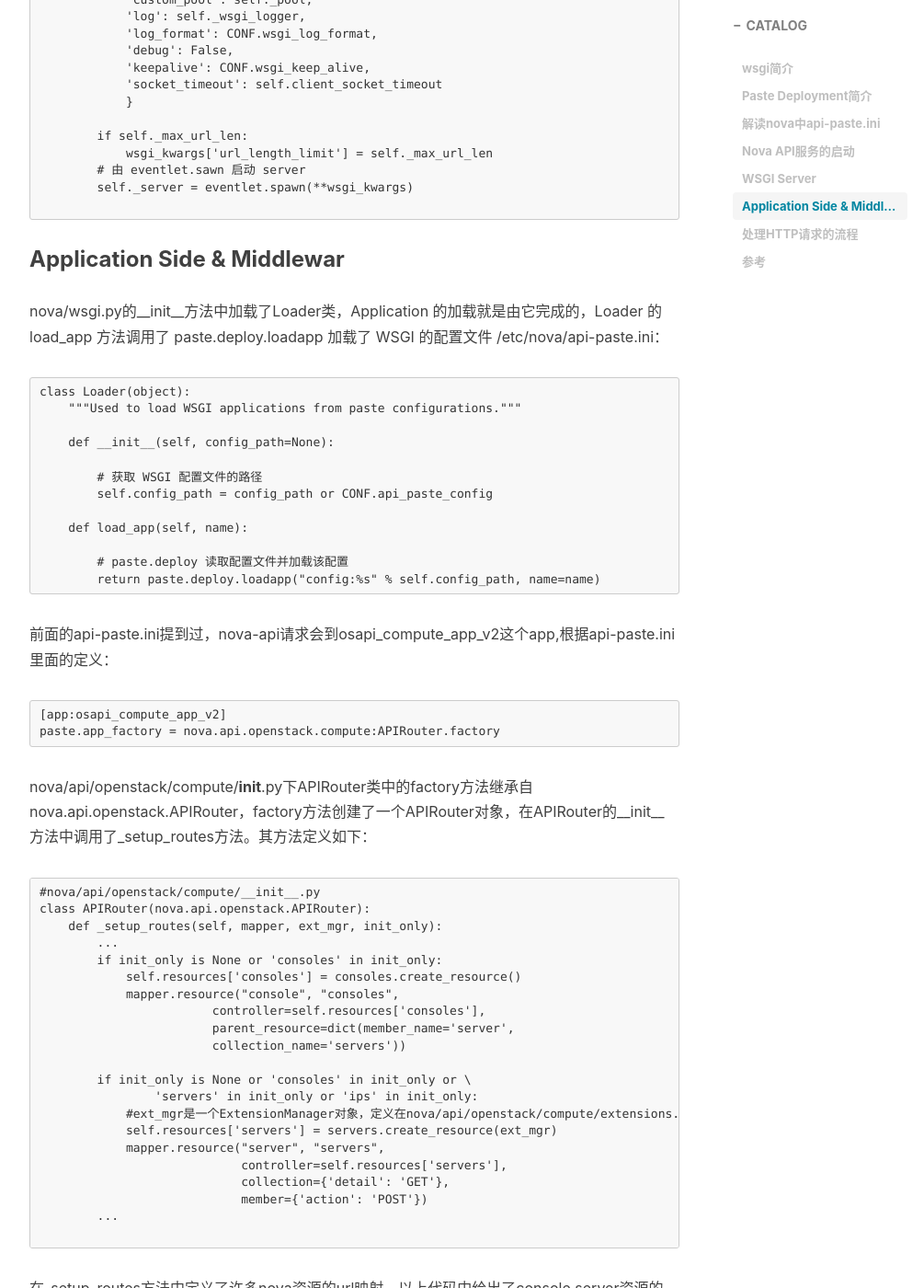
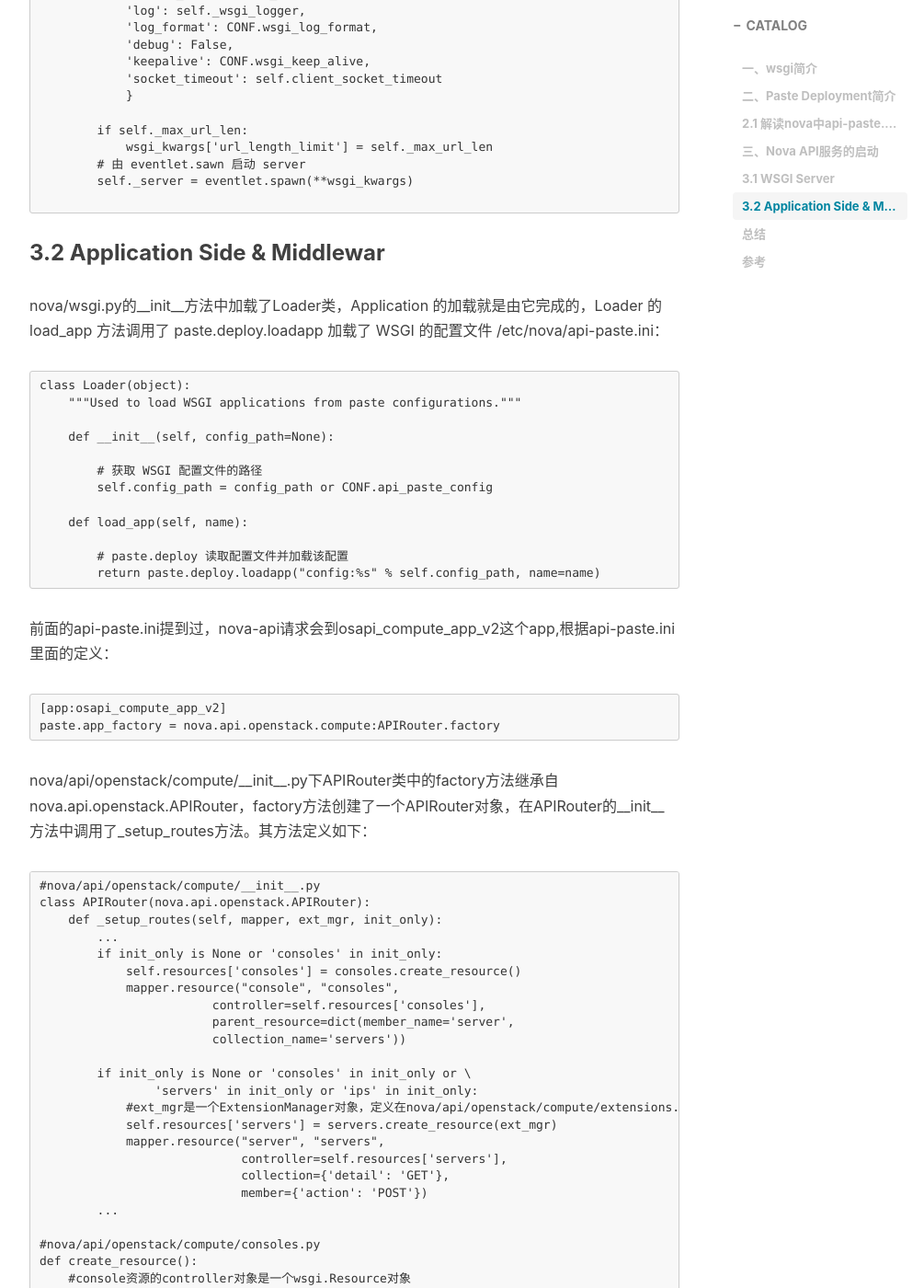
Before and after one commit to eatpotato/eatpotato.github.io, a Jekyll site: the page built from _posts/2017-05-07-nova-api-analyse.md, in a window 1280 px wide and 1400 px high, scrolled down 4967 px. Shown: the whole window at 92% size, without its empty margins (233-1238 px from the left). Built offline with Jekyll 4.4.1, drawn with Linux system fonts in a browser that asks for light colours; nearby versions of some CDN libraries; comment, search, counter and statistics services are not loaded; some of the changed text lies outside the part shown.

Commit message:
update my blog

````diff
--- a/_config.yml
+++ b/_config.yml
@@ -51,7 +51,7 @@
 
 
 # Disqus settings
-disqus_username: eatpotato
+disqus_username: eat_potato
 
 # Duoshuo settings
 #duoshuo_username: eatpotato
--- a/_posts/2017-05-07-nova-api-analyse.md
+++ b/_posts/2017-05-07-nova-api-analyse.md
@@ -9,7 +9,7 @@
     - nova
 ---
 
-## wsgi简介
+## 一、wsgi简介
 
 在构建 Web 应用时，通常会有 Web Server 和 Application Server 两种角色。其中 Web Server 主要负责接受来自用户的请求，解析 HTTP 协议，并将请求转发给 Application Server，Application Server 主要负责处理用户的请求，并将处理的结果返回给 Web Server，最终 Web Server 将结果返回给用户。
 
@@ -65,7 +65,7 @@
     server.serve_forever()
 ```
 
-## Paste Deployment简介
+## 二、Paste Deployment简介
 
 paste deployment是一个配置WSGI APP和发现服务的一个系统，对于WSGI APP的开发者，它提供了一个简单的函数(loadapp)，以便从配置文件和python egg中加载一个wsgi app，对于提供的WSGI APP，它只请求一个简单的入口，因此你不需要提供你的app详情给它。
 
@@ -75,7 +75,7 @@
 
 配置文件中由多个sections(段)组成，每个sections是由[type:name]这样的格式组成，如果不是这样的格式，将会被忽略
 
-## 解读nova中api-paste.ini
+### 2.1 解读nova中api-paste.ini
 
 /etc/nova/api-paste.ini的部分内容如下：
 
@@ -169,9 +169,9 @@
 
 从上面来看在OpenStack中nova-api的请求流程:依次经过filter[compute_req_id faultwrap sizelimit authtoken keystonecontext ratelimit]，最后到达osapi_compute_app_v2这个app。
 
-## Nova API服务的启动
+## 三、Nova API服务的启动
 
-### WSGI Server
+### 3.1 WSGI Server
 Nova-api(nova/cmd/api.py) 服务启动时，初始化 nova/wsgi.py 中的类 Server，建立了 socket 监听 IP 和端口，再由 eventlet.spawn 和 eventlet.wsgi.server 创建 WSGI server：
 
 ```
@@ -209,7 +209,7 @@
 
 ```
 
-### Application Side & Middlewar
+### 3.2 Application Side & Middlewar
 nova/wsgi.py的__init__方法中加载了Loader类，Application 的加载就是由它完成的，Loader 的 load_app 方法调用了 paste.deploy.loadapp 加载了 WSGI 的配置文件 /etc/nova/api-paste.ini：
 
 ```
@@ -234,7 +234,7 @@
 paste.app_factory = nova.api.openstack.compute:APIRouter.factory
 ```
 
-nova/api/openstack/compute/__init__.py下APIRouter类中的factory方法继承自nova.api.openstack.APIRouter，factory方法创建了一个APIRouter对象，在APIRouter的__init__方法中调用了_setup_routes方法。其方法定义如下：
+nova/api/openstack/compute/\_\_init\_\_.py下APIRouter类中的factory方法继承自nova.api.openstack.APIRouter，factory方法创建了一个APIRouter对象，在APIRouter的\_\_init\_\_方法中调用了_setup_routes方法。其方法定义如下：
 
 ```
 #nova/api/openstack/compute/__init__.py
@@ -258,6 +258,12 @@
                             member={'action': 'POST'})
         ...
 
+#nova/api/openstack/compute/consoles.py
+def create_resource():
+    #console资源的controller对象是一个wsgi.Resource对象
+    return wsgi.Resource(Controller())
+
+
 ```
 
 在_setup_routes方法中定义了许多nova资源的url映射，以上代码中给出了console,server资源的url映射。可以看到，对于每种资源，都是先调用资源的create_resource方法。返回一个resource对象。然后再调用mapper.resource添加资源的url.
@@ -280,29 +286,26 @@
 map.connect("server","/server/{id}/action",controller=self.resources['servers'],action="action",conditions=dict(method=["POST"]))
 ```
 
-## 处理HTTP请求的流程
 
 
-```
-#nova/api/openstack/compute/__init__.py
-class APIRouter(nova.api.openstack.APIRouter):
-    def _setup_routes(self, mapper, ext_mgr, init_only):
-        ...
-        if init_only is None or 'consoles' in init_only:
-            self.resources['consoles'] = consoles.create_resource()
-            mapper.resource("console", "consoles",
-                        controller=self.resources['consoles'],
-                        parent_resource=dict(member_name='server',
-                        collection_name='servers'))
+
+## 总结
+
+概括一下nova api的大致启动流程：
+
+1.执行nova/cmd/api.py中main函数,解析参数,设置日志,启动WSGIService
+2.WSGI的服务启动过程中，主要涉及WSGIService的初始化(init)和启动(start)方法
+3.init方法会根据/etc/nova/api-paste.ini中的Paste规则，通过wsgiLoader来load_app
+4.start方法通过 eventlet.spawn 和 eventlet.wsgi.server 创建 WSGI server
 
 
-#nova/api/openstack/compute/consoles.py
-def create_resource():
-    return wsgi.Resource(Controller())
-```
-从上面的代码可以看到，console资源的controller对象是一个wsgi.Resource对象。因此，当客户端发送HTTP请求后，
+wsgi的application端和server端的实现：
 
-APIRouter类继承了nova/wsgi.py中的Router类，__call__方法
+server端通过Eventlet来实现。通过Paste deployment 配置来发现和配置 WSGI server 和 application 。
+
+application端需要实现实现一个factory的类方法,收到HTTP请求时，会调用__call__方法,返回response.
+
+APIRouter根据 http url把请求映射到具体的方法.
 
 
 
````
